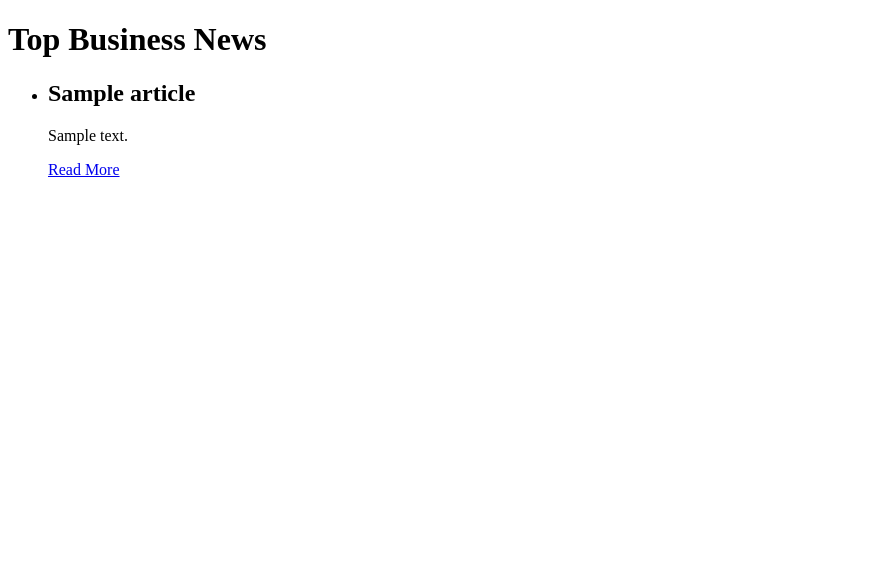
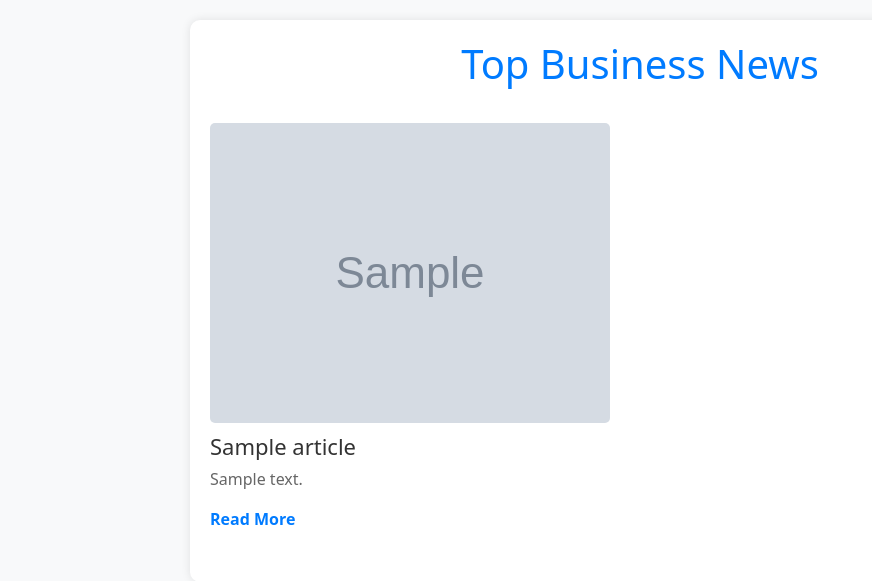
Before and after one commit to Sajid-Khaja/ThirdpartyApi, a Django app: page / in a window 1280 px wide. Shown: the top 581 px of the page, without its empty margins (0-872 px from the left). Run offline with Django 5.2, Linux system fonts and the light colour scheme; tables that the repository leaves empty hold one stand-in row (values such as "Sample post"); grey boxes marked "Sample" are stand-in pictures; a database or web service that is not in the repository returns one stand-in record (values such as "Sample title"); data that the repository does not hold is empty.

Commit message:
bit change

```diff
--- a/news/templates/news_home.html
+++ b/news/templates/news_home.html
@@ -4,17 +4,79 @@
     <meta charset="UTF-8">
     <meta name="viewport" content="width=device-width, initial-scale=1.0">
     <title>Latest News</title>
+
+    <!-- Bootstrap CSS -->
+    <link href="https://cdn.jsdelivr.net/npm/bootstrap@5.3.0/dist/css/bootstrap.min.css" rel="stylesheet">
+
+    <!-- Custom CSS -->
+    <style>
+        body {
+            background-color: #f8f9fa;
+        }
+        .news-container {
+            max-width: 900px;
+            margin: 20px auto;
+            background: white;
+            padding: 20px;
+            border-radius: 10px;
+            box-shadow: 0px 0px 10px rgba(0, 0, 0, 0.1);
+        }
+        h1 {
+            text-align: center;
+            margin-bottom: 20px;
+            color: #007bff;
+        }
+        .news-item {
+            border-bottom: 1px solid #ddd;
+            padding: 15px 0;
+        }
+        .news-item:last-child {
+            border-bottom: none;
+        }
+        .news-item h2 {
+            font-size: 22px;
+            color: #333;
+        }
+        .news-item p {
+            font-size: 16px;
+            color: #666;
+        }
+        .news-item a {
+            text-decoration: none;
+            color: #007bff;
+            font-weight: bold;
+        }
+        .news-item a:hover {
+            text-decoration: underline;
+        }
+        .news-image {
+            max-width: 100%;
+            height: auto;
+            margin-bottom: 10px;
+            border-radius: 5px;
+        }
+    </style>
 </head>
 <body>
+
+    <div class="container news-container">
         <h1>Top Business News</h1>
-    <ul>
+        <ul class="list-unstyled">
             {% for article in articles %}
-            <li>
+                <li class="news-item">
+                    {% if article.urlToImage %}
+                        <img src="{{ article.urlToImage }}" alt="News Image" class="news-image">
+                    {% endif %}
                     <h2>{{ article.title }}</h2>
                     <p>{{ article.description }}</p>
                     <a href="{{ article.url }}" target="_blank">Read More</a>
                 </li>
             {% endfor %}
         </ul>
+    </div>
+
+    <!-- Bootstrap JS -->
+    <script src="https://cdn.jsdelivr.net/npm/bootstrap@5.3.0/dist/js/bootstrap.bundle.min.js"></script>
+
 </body>
 </html>
```
Lines whose indentation alone changed are shown as unchanged.
